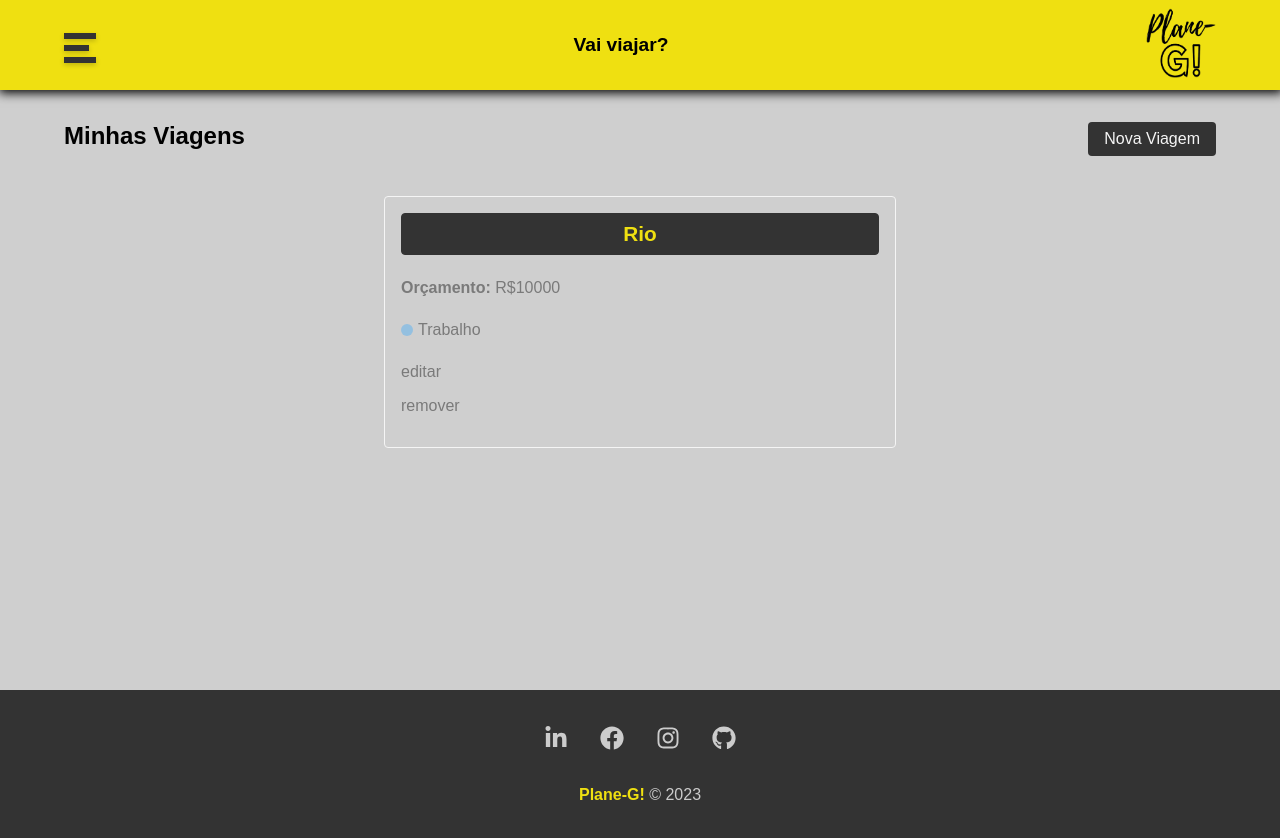
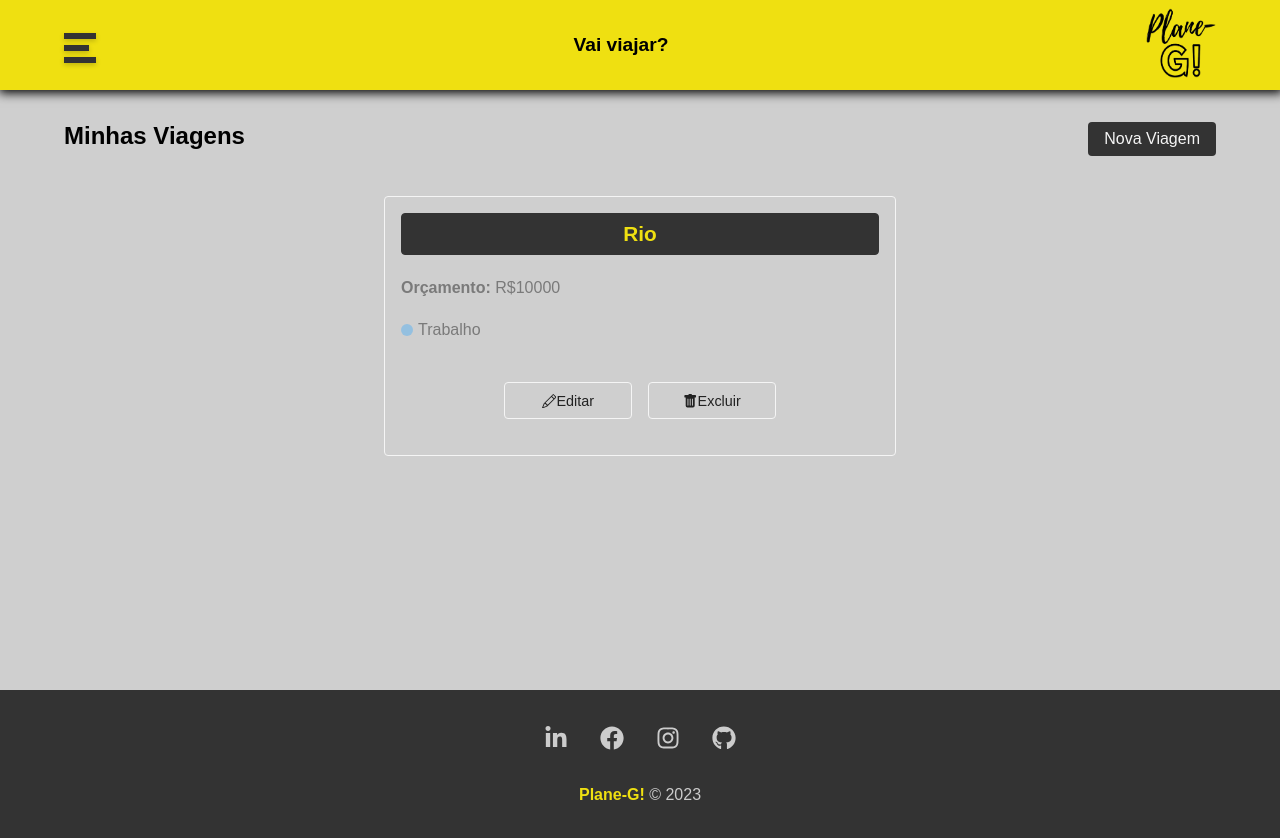
Before and after one commit to alexandreSouza31/plane-G, a React (Create React App) app: page /trips in a window 1280 px wide. Built offline with nearby package versions, Linux system fonts and the light colour scheme; data requests are answered from the project's data file.

Commit message:
will bring the components of the travel page action buttons

```diff
--- a/src/components/trip/TripCard.js
+++ b/src/components/trip/TripCard.js
@@ -1,3 +1,4 @@
+import { Link } from "react-router-dom";
 import { BsPencil,BsFillTrashFill } from "react-icons/bs";
 
 import styles from "./TripCard.module.css";
@@ -13,9 +14,13 @@
                 {/* mesmo se as letras vierem maiúsculas ele deixa minúsculas pra funcionar */}
                 <span className={`${styles[category.toLowerCase()]}`}></span> {category}
             </p>
-            <div>
-                <p>editar</p>
-                <p>remover</p>
+            <div className={styles.trip_card_actions}>
+                <Link to="/">
+                    <BsPencil/> Editar
+                </Link>
+                <button>
+                    <BsFillTrashFill/> Excluir
+                </button>
             </div>
         </div>
     )
```
